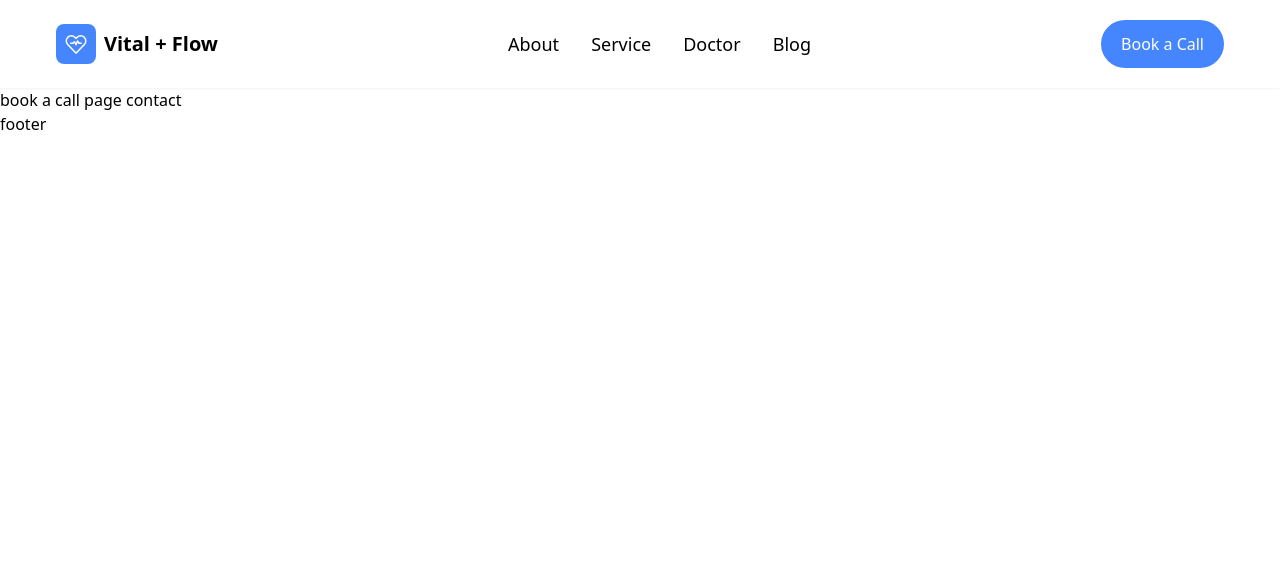
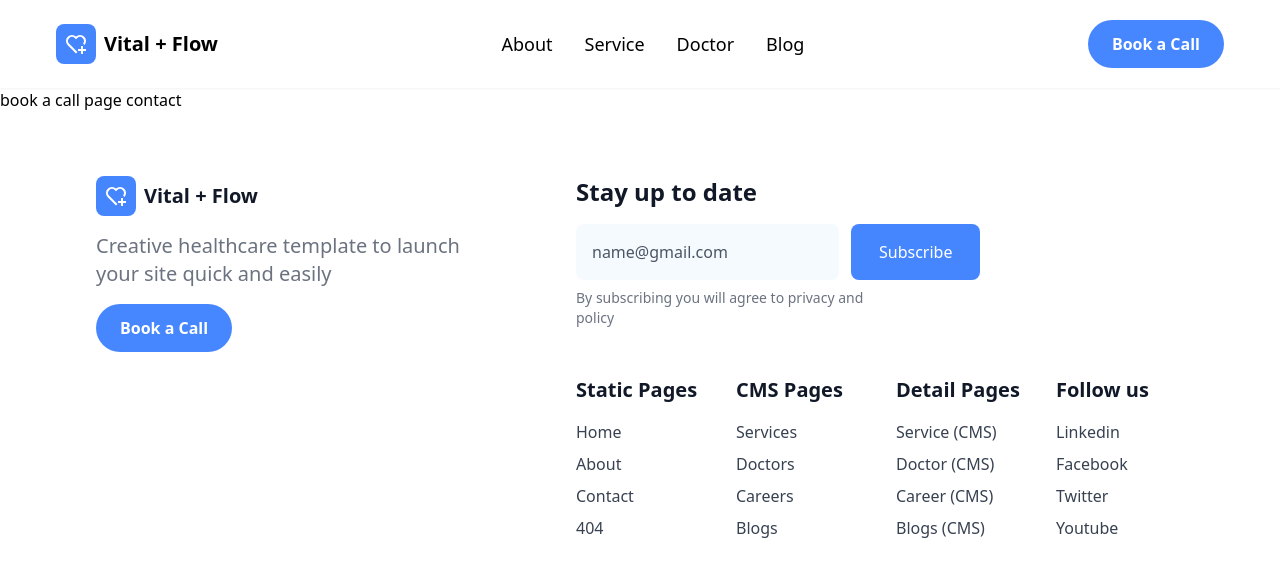
Before and after one commit to ibrahimkhail52/vital-flow-website, a React (Vite) app: page /book-call in a window 1280 px wide. Shown: the top 576 px of the page. Built offline with nearby package versions, Linux system fonts and the light colour scheme.

Commit message:
adding footer

```diff
--- a/src/App.jsx
+++ b/src/App.jsx
@@ -30,9 +30,13 @@ import DoctorsTeam from "./Components/Doctors/DoctorsTeam/DoctorsTeam";
 // Book a Call Components
 import ContactUs from "./Components/Book Call/ContactUs";
 
+// ScrollToTop
+import ScrollToTop from "./Components/ScrollToTop/ScrollToTop";
+
 export default function App() {
   return (
     <BrowserRouter>
+      <ScrollToTop/>
       <Nav />
 
       <Routes>
--- a/src/Components/Footer/Footer.jsx
+++ b/src/Components/Footer/Footer.jsx
@@ -1,9 +1,232 @@
-import React from 'react'
+import React from "react";
+import { Link, useNavigate } from "react-router-dom";
+import logoimg from "../../assets/Nav img/LOGO.svg";
 
 export default function Footer() {
+  const navigate = useNavigate();
+
   return (
-    <div>
-      footer
-    </div>
-  )
+    <footer className="py-16 px-6 md:px-12 lg:px-24 text-gray-900">
+      <div className="max-w-7xl mx-auto flex flex-col md:flex-row gap-12 md:gap-24">
+        {/* ================= LEFT SIDE ================= */}
+        <div className="flex-1 space-y-4 md:max-w-sm">
+          <Link to="/" className="flex items-center gap-2">
+            <div className="p-2 rounded-lg bg-[#4586FF]">
+              <img src={logoimg} alt="Vital + Flow Logo" className="w-6 h-6" />
+            </div>
+            <p className="text-xl font-semibold">Vital + Flow</p>
+          </Link>
+
+          <p className="text-gray-500 font-medium text-lg md:text-xl">
+            Creative healthcare template to launch your site quick and easily
+          </p>
+
+          <button
+            onClick={() => {
+              navigate("/book-call");
+              window.scrollTo(0, 0); // Scroll to top
+            }}
+            className="group relative overflow-hidden rounded-full bg-[rgb(70,134,255)] px-6 py-3 text-white font-semibold transition-transform duration-300"
+          >
+            <span className="relative block overflow-hidden">
+              <span className="block transition-transform duration-500 ease-[cubic-bezier(0.22,1,0.36,1)] group-hover:-translate-y-full">
+                Book a Call
+              </span>
+              <span className="absolute inset-0 flex items-center justify-center translate-y-full transition-transform duration-700 ease-[cubic-bezier(0.22,1,0.36,1)] group-hover:translate-y-0">
+                Book a Call
+              </span>
+            </span>
+          </button>
+        </div>
+
+        {/* ================= RIGHT SIDE ================= */}
+        <div className="flex-1 flex flex-col gap-12">
+          {/* ================= Subscribe Section ================= */}
+          <div className="w-full md:w-1/2">
+            <h3 className="font-semibold text-2xl mb-4">Stay up to date</h3>
+            <div className="flex flex-col sm:flex-row gap-3 max-w-md">
+              <input
+                type="email"
+                placeholder="name@gmail.com"
+                className="flex-1 px-4 py-4 bg-[#F5FAFF] rounded-lg placeholder:text-gray-600 focus:outline-none focus:ring-2 focus:ring-[#4586FF]"
+              />
+              <button className="bg-[#4586FF] rounded-lg text-white px-7 py-4 hover:bg-blue-600 transition">
+                Subscribe
+              </button>
+            </div>
+            <p className="text-sm text-gray-500 mt-2">
+              By subscribing you will agree to privacy and policy
+            </p>
+          </div>
+
+          {/* ================= Links Section ================= */}
+          <div className="grid grid-cols-2 sm:grid-cols-4 gap-6 md:gap-8">
+            {/* Static Pages */}
+            <div>
+              <h3 className="font-semibold text-xl mb-4">Static Pages</h3>
+              <ul className="space-y-2 text-gray-700">
+                <li>
+                  <Link
+                    to="/"
+                    className="text-md hover:text-[#4586FF] transition"
+                  >
+                    Home
+                  </Link>
+                </li>
+                <li>
+                  <Link
+                    to="/about"
+                    className="text-md hover:text-[#4586FF] transition"
+                  >
+                    About
+                  </Link>
+                </li>
+                <li>
+                  <Link
+                    to="/contact"
+                    className="text-md hover:text-[#4586FF] transition"
+                  >
+                    Contact
+                  </Link>
+                </li>
+                <li>
+                  <Link
+                    to="*"
+                    className="text-md hover:text-[#4586FF] transition"
+                  >
+                    404
+                  </Link>
+                </li>
+              </ul>
+            </div>
+
+            {/* CMS Pages */}
+            <div>
+              <h3 className="font-semibold text-xl mb-4">CMS Pages</h3>
+              <ul className="space-y-2 text-gray-700">
+                <li>
+                  <Link
+                    to="/services"
+                    className="text-md hover:text-[#4586FF] transition"
+                  >
+                    Services
+                  </Link>
+                </li>
+                <li>
+                  <Link
+                    to="/doctors"
+                    className="text-md hover:text-[#4586FF] transition"
+                  >
+                    Doctors
+                  </Link>
+                </li>
+                <li>
+                  <Link
+                    to="/careers"
+                    className="text-md hover:text-[#4586FF] transition"
+                  >
+                    Careers
+                  </Link>
+                </li>
+                <li>
+                  <Link
+                    to="/blogs"
+                    className="text-md hover:text-[#4586FF] transition"
+                  >
+                    Blogs
+                  </Link>
+                </li>
+              </ul>
+            </div>
+
+            {/* Detail Pages */}
+            <div>
+              <h3 className="font-semibold text-xl mb-4">Detail Pages</h3>
+              <ul className="space-y-2 text-gray-700">
+                <li>
+                  <Link
+                    to="/service-detail"
+                    className="text-md hover:text-[#4586FF] transition"
+                  >
+                    Service (CMS)
+                  </Link>
+                </li>
+                <li>
+                  <Link
+                    to="/doctor-detail"
+                    className="text-md hover:text-[#4586FF] transition"
+                  >
+                    Doctor (CMS)
+                  </Link>
+                </li>
+                <li>
+                  <Link
+                    to="/career-detail"
+                    className="text-md hover:text-[#4586FF] transition"
+                  >
+                    Career (CMS)
+                  </Link>
+                </li>
+                <li>
+                  <Link
+                    to="/blog-detail"
+                    className="text-md hover:text-[#4586FF] transition"
+                  >
+                    Blogs (CMS)
+                  </Link>
+                </li>
+              </ul>
+            </div>
+
+            {/* Follow Us */}
+            <div>
+              <h3 className="font-semibold text-xl mb-4">Follow us</h3>
+              <ul className="space-y-2 text-gray-700">
+                <li>
+                  <a
+                    href="https://linkedin.com"
+                    target="_blank"
+                    rel="noopener noreferrer"
+                    className="text-md hover:text-[#4586FF] transition"
+                  >
+                    Linkedin
+                  </a>
+                </li>
+                <li>
+                  <a
+                    href="https://facebook.com"
+                    target="_blank"
+                    rel="noopener noreferrer"
+                    className="text-md hover:text-[#4586FF] transition"
+                  >
+                    Facebook
+                  </a>
+                </li>
+                <li>
+                  <a
+                    href="https://twitter.com"
+                    target="_blank"
+                    rel="noopener noreferrer"
+                    className="text-md hover:text-[#4586FF] transition"
+                  >
+                    Twitter
+                  </a>
+                </li>
+                <li>
+                  <a
+                    href="https://youtube.com"
+                    target="_blank"
+                    rel="noopener noreferrer"
+                    className="text-md hover:text-[#4586FF] transition"
+                  >
+                    Youtube
+                  </a>
+                </li>
+              </ul>
+            </div>
+          </div>
+        </div>
+      </div>
+    </footer>
+  );
 }
--- a/src/Components/Footer/footerData.js
+++ /dev/null
@@ -1,27 +0,0 @@
-export const aboutLinks = [
-  {
-    id: 1,
-    title: "About",
-    link_1: "Our Story",
-    link_2: "Founder",
-    link_3: "Contact",
-  },
-];
-export const communityLinks = [
-  {
-    id: 2,
-    title: "Community",
-    link_1: "Members",
-    link_2: "Events",
-    link_3: "Partners",
-  },
-];
-export const programsLinks = [
-  {
-    id: 3,
-    title: "Programs",
-    link_1: "Leadership Circles",
-    link_2: "Youth Labs",
-    link_3: "Women Empowerments",
-  },
-];
--- a/src/Components/Nav/Nav.jsx
+++ b/src/Components/Nav/Nav.jsx
@@ -47,10 +47,18 @@ const Navbar = () => {
         </ul>
 
         {/* Desktop Button */}
-        <Link to="/book-call" className="hidden md:block">
-          <button className="bg-[#4586FF] text-white px-5 py-3 rounded-full hover:bg-blue-600 transition duration-300">
-            Book a Call
-          </button>
+        <Link
+          to="/book-call"
+          className="hidden md:block group relative overflow-hidden rounded-full bg-[rgb(70,134,255)] px-6 py-3 text-white font-semibold transition-transform duration-300"
+        >
+          <span className="relative block overflow-hidden">
+            <span className="block transition-transform duration-500 ease-[cubic-bezier(0.22,1,0.36,1)] group-hover:-translate-y-full">
+              Book a Call
+            </span>
+            <span className="absolute inset-0 flex items-center justify-center translate-y-full transition-transform duration-700 ease-[cubic-bezier(0.22,1,0.36,1)] group-hover:translate-y-0">
+              Book a Call
+            </span>
+          </span>
         </Link>
 
         {/* Mobile Hamburger */}
@@ -86,9 +94,7 @@ const Navbar = () => {
               Blog
             </Link>
           </li>
-          <li>
-
-          </li>
+          <li></li>
         </ul>
       </div>
     </nav>
--- /dev/null
+++ b/src/Components/ScrollToTop/ScrollToTop.jsx
@@ -0,0 +1,12 @@
+import { useEffect } from "react";
+import { useLocation } from "react-router-dom";
+
+export default function ScrollToTop() {
+  const { pathname } = useLocation();
+
+  useEffect(() => {
+    window.scrollTo(0, 0);
+  }, [pathname]);
+
+  return null;
+}
```
Also changed, not shown: public/LOGO.svg, src/assets/Nav img/LOGO.svg.
